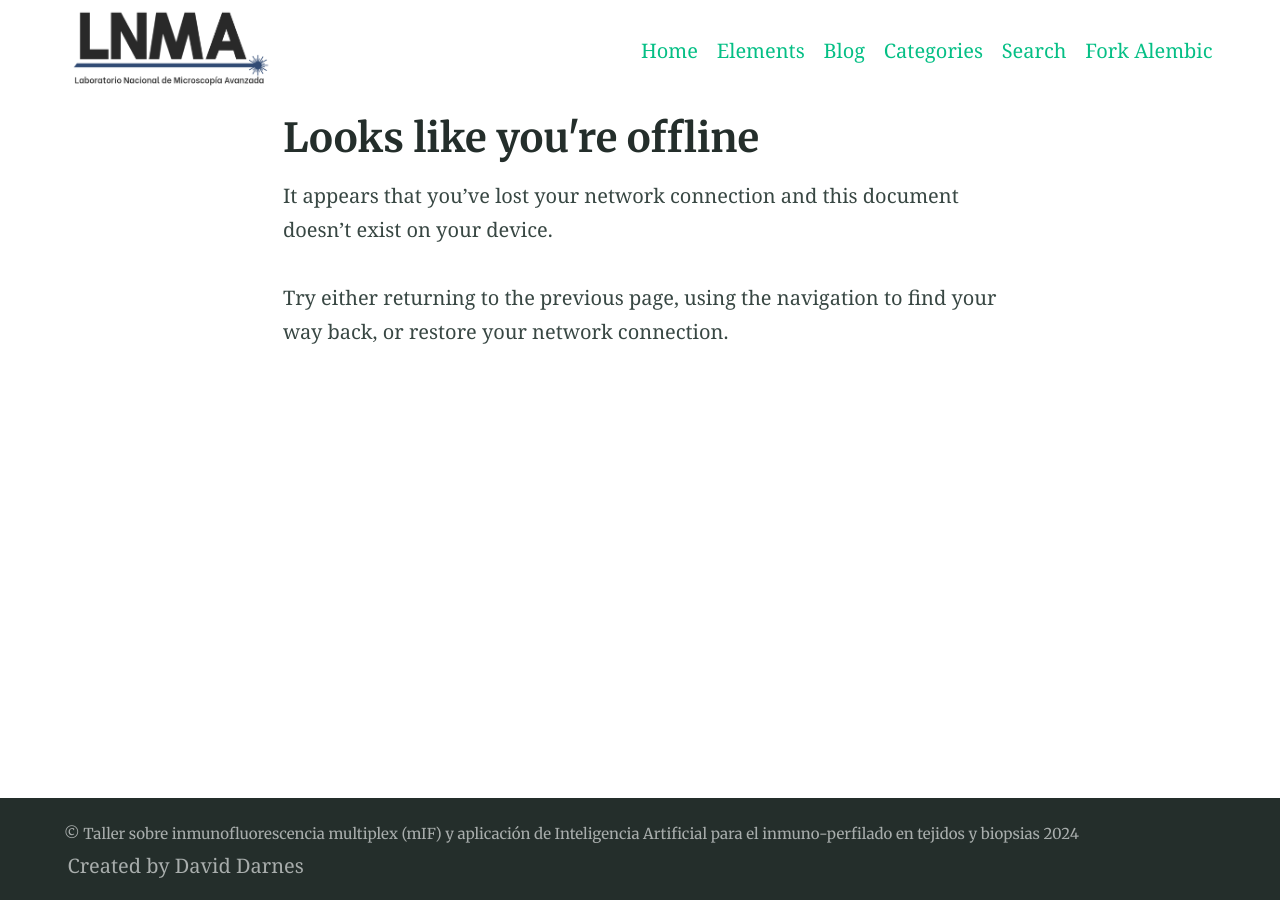
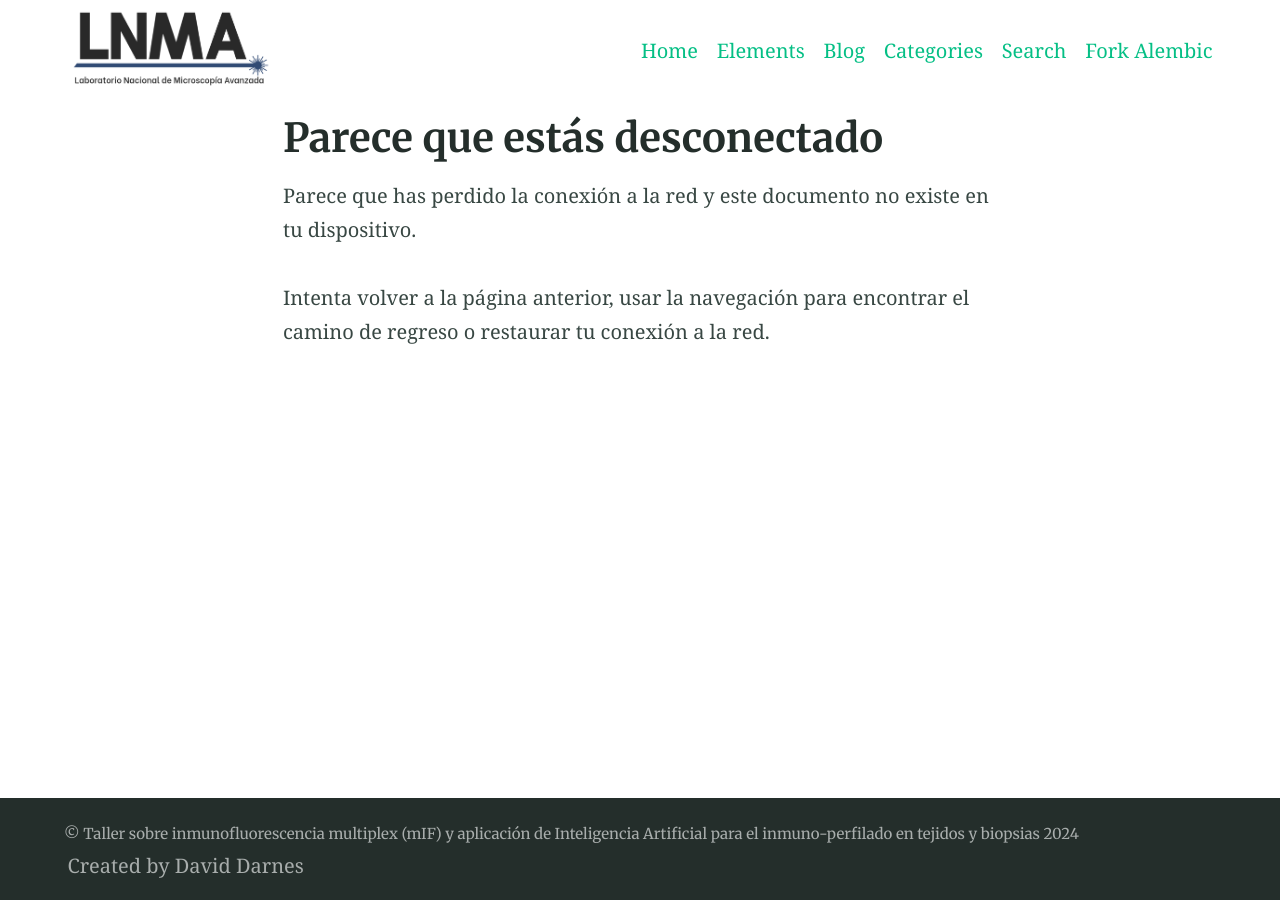
Before and after one commit to acnilo/202411_LNMA_IA-mIF, a Jekyll site: the page built from offline.md, in a window 1280 px wide. Built offline with Jekyll 4.4.1, drawn with Linux system fonts in a browser that asks for light colours.

Commit message:
Update offline.md

```diff
--- a/offline.md
+++ b/offline.md
@@ -1,9 +1,9 @@
 ---
-title: Looks like you're offline
+title: Parece que estás desconectado
 indexing: false
 sitemap: false
 ---
 
-It appears that you've lost your network connection and this document doesn't exist on your device.
+Parece que has perdido la conexión a la red y este documento no existe en tu dispositivo.
 
-Try either returning to the previous page, using the navigation to find your way back, or restore your network connection.
+Intenta volver a la página anterior, usar la navegación para encontrar el camino de regreso o restaurar tu conexión a la red.
```
